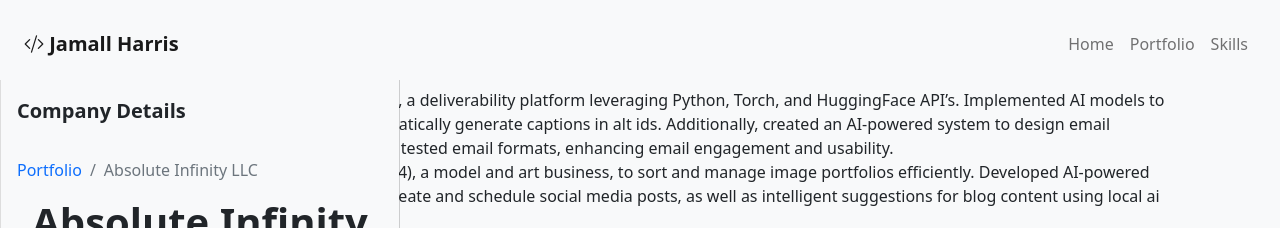
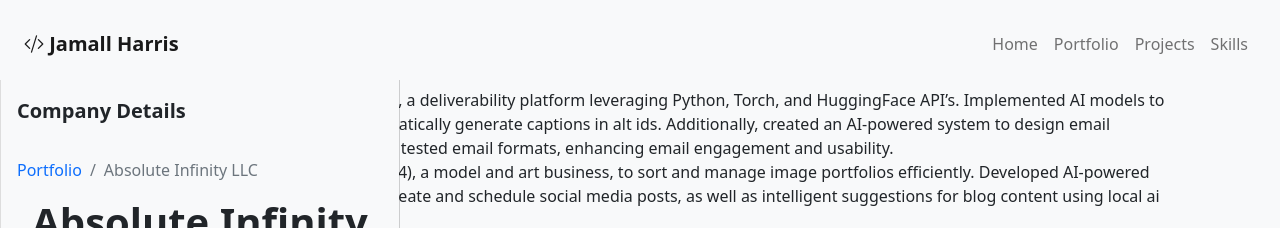
Before and after one commit to jharri34/jharri34.github.io, a Jekyll site: the page built from _portfolio/AI.md, in a window 1280 px wide. Shown: the top 228 px of the page. Built offline with Jekyll 4.4.1, drawn with Linux system fonts in a browser that asks for light colours; a script that is not in the unit is left out.

```diff
--- a/_config.yml
+++ b/_config.yml
@@ -22,6 +22,7 @@ social_links:
   linkedin: 'https://www.linkedin.com/in/jamall-harris-8a6a3952/'
 collections:
   portfolio:
+    sort_by: 'end_date'
     output: true
     permalink: /portfolio/:title/
   skills:
--- a/_includes/sidebar.html
+++ b/_includes/sidebar.html
@@ -3,7 +3,7 @@
         <h5 class="offcanvas-title fw-bold" id="offcanvasSidebarLabel">Company Details</h5>
     </div>
     <div class="offcanvas-body">
-        {% include breadcrumb.html %}
+        {% include breadcrumbs.html %}
 
         <!-- Company Information -->
         <div class="text-center mb-4">
--- a/_portfolio/AI.md
+++ b/_portfolio/AI.md
@@ -6,6 +6,7 @@ job_title: Founder
 start_date: July 2014
 end_date:  Present
 image: /img/AbsoluteInfinity.png
+
 tags: Python Java TensorFlow PyTorch Keras CUDA Java Scikit-Learn Docker Kubernetes Wordpress NLTK Rails ElasticSearch Redis Sass Node Grunt Bash C HTML CSS JS React
 
 ---
--- /dev/null
+++ b/_sass/contact.scss
@@ -0,0 +1,30 @@
+/* Bounce-in animation */
+@keyframes bounceIn {
+    0% {
+      transform: scale(0.5);
+      opacity: 0;
+    }
+    60% {
+      transform: scale(1.2);
+      opacity: 1;
+    }
+    100% {
+      transform: scale(1);
+    }
+  }
+
+  /* Fade-out and float-away animation */
+  @keyframes fadeOutAndFloat {
+    0% {
+      opacity: 1;
+      transform: translateY(0);
+    }
+    100% {
+      opacity: 0;
+      transform: translateY(-20px);
+    }
+  }
+
+  .fade-out {
+    animation: fadeOutAndFloat 1s forwards;
+  }
```
Also changed, not shown: projects.html (added, +29 -0 lines), _includes/breadcrumbs.html (renamed from _includes/breadcrumb.html), 1 other file.
